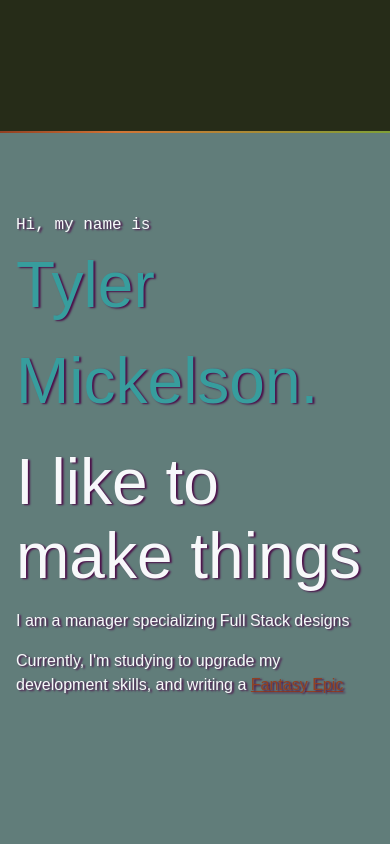
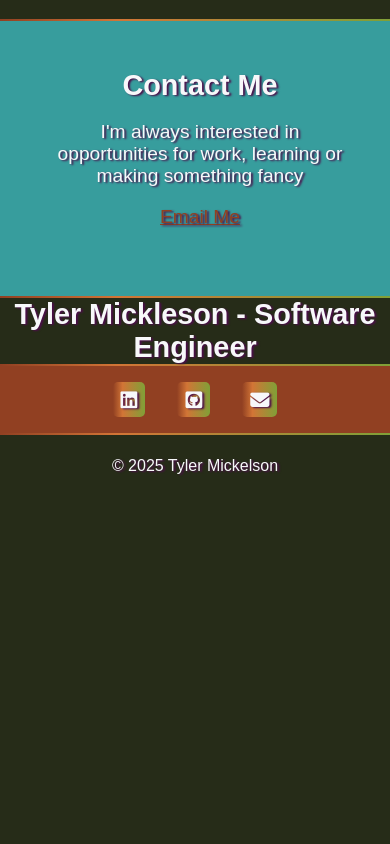
Before and after one commit to PenguinsTemplar/Portfolio, a plain HTML site: page index.html in a window 390 px wide. Shown: the part 900-1744 px from the top of the page. After the commit the page ends 1395 px from the top, so only its background shows below. Drawn offline with Linux system fonts and the light colour scheme.

Commit message:
updated CSS to hopefully have it work better on more mobile devices

```diff
--- a/app.css
+++ b/app.css
@@ -66,8 +66,8 @@ a:hover {
 /* NAV BAR */
 nav {
 	font-family: var(--mono);
-	padding: 4rem 1rem;
 	font-size: 80%;
+	padding: 1rem 0rem 0rem 0rem;
 	background-color: var(--burntorange);
 	box-shadow: var(--plum) 0 3px 3px 3px;
 }
--- a/index.html
+++ b/index.html
@@ -37,20 +37,6 @@
 				<a id="book" href="https://sanguine-saga.com">Fantasy Epic</a>
 			</p>
 </section>
-									<!-- Color -->
-
-<div class="section-clay">
-<div class="gradient"></div>
-								<!-- Intro-->											<!-- Intro -->
-<section id="intro">
-	<p class="name">Hi, my name is <span>Tyler Mickelson.</span></p>
-	<h2>I like to make things</h2>
-	<p>I am a manager specializing Full Stack designs</p>
-	<p>
-		Currently, I'm studying to upgrade my development skills, and writing a
-		<a id="book" href="https://sanguine-saga.com">Fantasy Epic</a>
-	</p>
-</section>
 																			<!-- Color -->
 <div class="gradient"></div>
 <div class="section-aqua">
@@ -69,8 +55,9 @@
 																	<!-- Color -->
 <div class="gradient"></div>
 	<h2 class="project">Tyler Mickleson - Software Engineer</h2>
-															<!-- Color -->
+																	<!-- Color -->
 <div class="gradient"></div>
+
 		<ul>
 			<li>
 				<a href="https://www.linkedin.com/in/tyler-mickelson-0854b592/">
```
